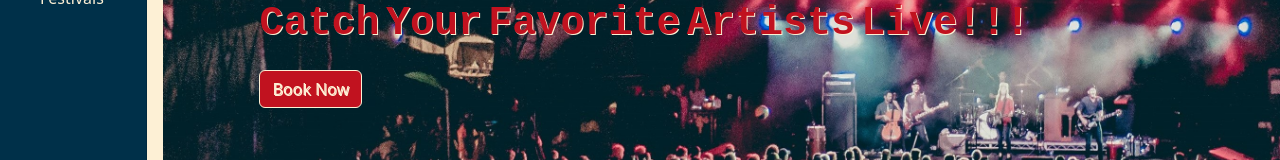
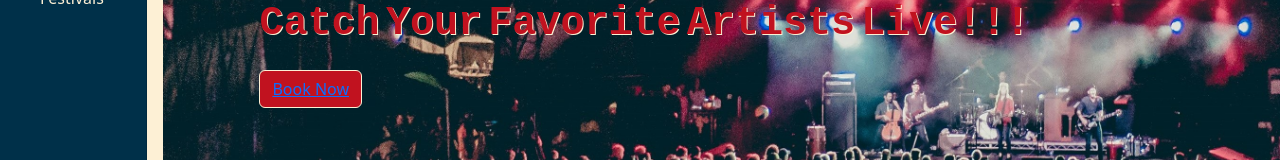
Before and after one commit to saloni-verma23/live-tix, a React (Vite) app: page / in a window 1280 px wide. Shown: the part 238-398 px from the top of the page. Built offline with nearby package versions, Linux system fonts and the light colour scheme.

Commit message:
6-Dec-hero

```diff
--- a/src/components/Main.jsx
+++ b/src/components/Main.jsx
@@ -15,9 +15,9 @@ const Main = () => {
           </p>
         </div>
         <div className="d-flex gap-3 justify-content-left lead fw-normal">
-          <Link to="/events" className="btn hero-button">
-            Book Now
-          </Link>
+          <button className="btn hero-button">
+            <Link to="/events">Book Now</Link>
+          </button>
         </div>
       </div>
       <div className="product-device shadow-sm d-none d-md-block"></div>
```
